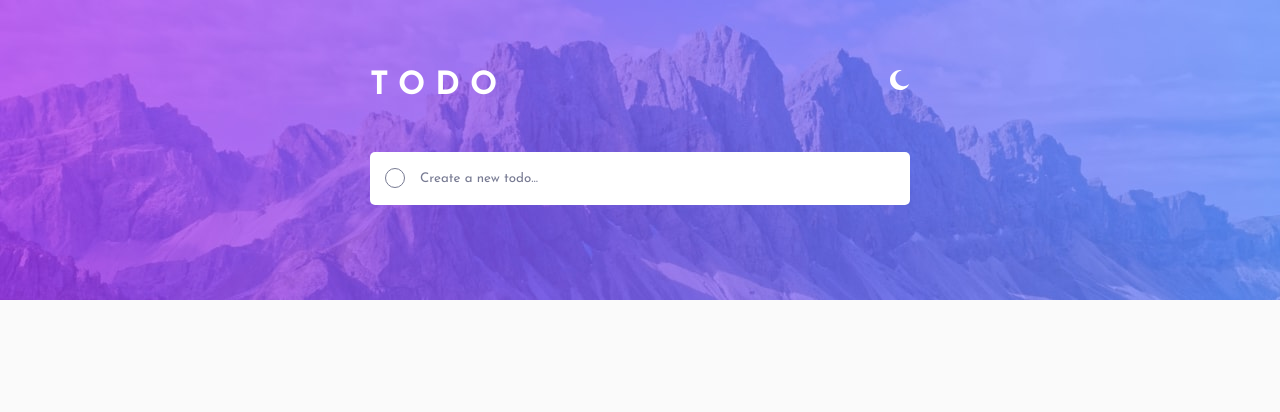
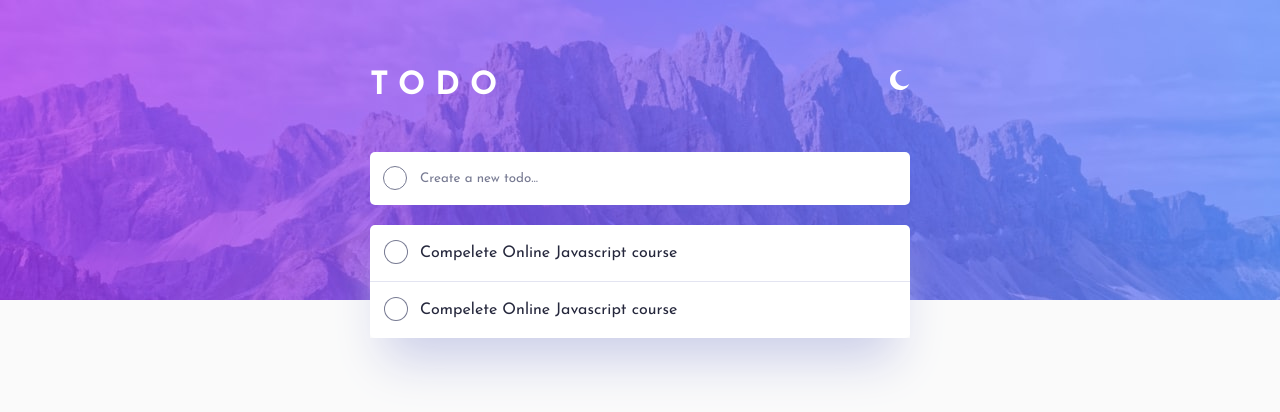
Before and after one commit to barzin144/FrontEndMentor-Todo-App, a React app: page / in a window 1280 px wide. Shown: the top 412 px of the page. Built offline with nearby package versions, Linux system fonts and the light colour scheme.

Commit message:
add list items

```diff
--- a/src/components/app.jsx
+++ b/src/components/app.jsx
@@ -2,6 +2,7 @@ import React from "react";
 import Header from "./header";
 import Hero from "./hero";
 import Input from "./input";
+import TodoList from "./todoList";
 
 const App = () => {
     const [theme, setTheme] = React.useState('light');
@@ -19,6 +20,7 @@ const App = () => {
                 <div className="container">
                     <Header themeSwicher={themeSwicher} />
                     <Input />
+                    <TodoList/>
                 </div>
                 <Hero />
             </div>
--- /dev/null
+++ b/src/components/todoItem.jsx
@@ -0,0 +1,27 @@
+import React from "react";
+
+const TodoItem = (props) => {
+    const [isChecked, setIsChecked] = React.useState(false);
+    const checkboxClickHandler = () => {
+        if (isChecked) {
+            setIsChecked(false);
+        }
+        else{
+            setIsChecked(true);
+        }
+    }
+    return (
+        <div className="todoItem" onClick={checkboxClickHandler}>
+           <div className={`todoItem__checkbox ${isChecked ? "checked" : ''}`}>
+               <div className={`todoItem__checkbox-check ${isChecked ? "checked" : ''}`}></div>
+           </div>
+           <div className={`todoItem__text ${isChecked ? "checked" : ''}`}>
+               <span>
+                   Compelete Online Javascript course
+               </span>
+           </div>
+        </div>
+    );
+};
+
+export default TodoItem;
--- /dev/null
+++ b/src/components/todoList.jsx
@@ -0,0 +1,14 @@
+import React from "react";
+import TodoItem from "./todoItem";
+
+const TodoList = () => {
+    return (
+        <div className="todoList">
+            <TodoItem />
+            <TodoItem />
+
+        </div>
+    );
+};
+
+export default TodoList;
--- a/src/styles/_color-themes.scss
+++ b/src/styles/_color-themes.scss
@@ -1,6 +1,8 @@
 $themes: (
 	light:(
 			backgroundColor: $Very_Light_Gray,
+			todoItemBorderColor:$Light_Gray_Color,
+			boxShadowColor:$Light_Grayish_Blue,
 			inputBackground:White,
 			inputTextColor: $Very_Dark_Desaturated_Blue,
 			heroImage: url('../images/bg-desktop-light.jpg'),
@@ -9,6 +11,8 @@ $themes: (
 		),
 	dark:(
 			backgroundColor: $Very_Dark_Blue,
+			todoItemBorderColor:$Dark_Gray_Color,
+			boxShadowColor:$Very_Very_Dark_Blue,
 			inputBackground: $Very_Dark_Desaturated_Blue,
 			inputTextColor: $Very_Light_Gray,
 			heroImage: url('../images/bg-desktop-dark.jpg'),
--- a/src/styles/_input.scss
+++ b/src/styles/_input.scss
@@ -26,12 +26,12 @@ input {
 	position: relative;
 	&::before {
 		position: absolute;
-		top: pxToRem(16);
-		left: pxToRem(15);
+		top: pxToRem(14);
+		left: pxToRem(13);
 		content: "";
 		border: 1px solid $Dark_Grayish_Blue;
 		border-radius: 50%;
-		width: pxToRem(18);
-		height: pxToRem(18);
+		width: pxToRem(22);
+		height: pxToRem(22);
 	}
 }
--- /dev/null
+++ b/src/styles/_todoItem.scss
@@ -0,0 +1,85 @@
+.todoItem {
+	position: relative;
+	padding: pxToRem(20) pxToRem(15) pxToRem(20) pxToRem(50);
+	&:first-child {
+		border-top-left-radius: 5px;
+		border-top-right-radius: 5px;
+	}
+	&:last-child {
+		border-bottom-left-radius: 5px;
+		border-bottom-right-radius: 5px;
+	}
+	transition: all 400ms ease-in-out;
+	@include themed() {
+		&:not(:last-child) {
+			border-bottom: 1px solid t('todoItemBorderColor');
+		}
+
+		background-color: t('inputBackground');
+		color: t('inputTextColor');
+	}
+
+	&__checkbox {
+		position: absolute;
+		width: pxToRem(24);
+		height: pxToRem(24);
+		border-radius: 50%;
+		background: $Dark_Grayish_Blue;
+		top: pxToRem(15);
+		left: pxToRem(14);
+		cursor: pointer;
+
+		&:hover {
+			&::before {
+				opacity: 1;
+			}
+		}
+		&.checked {
+			&::before {
+				opacity: 1;
+			}
+		}
+		&::before {
+			content: "";
+			position: absolute;
+			width: pxToRem(24);
+			height: pxToRem(24);
+			border-radius: 50%;
+			background-image: $Check_Background;
+			top: 0;
+			left: 0;
+			opacity: 0;
+			transition: opacity 400ms ease-in-out;
+		}
+
+		&-check {
+			position: absolute;
+			width: pxToRem(22);
+			height: pxToRem(22);
+			border-radius: 50%;
+			@include themed() {
+				background: t('inputBackground');
+			}
+			top: pxToRem(1);
+			left: pxToRem(1);
+			transition: background-color 400ms ease-in-out;
+
+			&.checked {
+				background: url(../images/icon-check.svg) center center no-repeat;
+				background-size: 50%;
+			}
+		}
+	}
+	&__text {
+		cursor: pointer;
+		text-decoration: none;
+
+		&.checked {
+			> span {
+				color: $Dark_Grayish_Blue;
+				text-decoration: line-through;
+				transition: all 400ms ease-in-out;
+			}
+		}
+	}
+}
--- /dev/null
+++ b/src/styles/_todoList.scss
@@ -0,0 +1,8 @@
+.todoList {
+	padding-top: pxToRem(20);
+	transition: box-shadow 400ms ease-in-out;
+
+	@include themed() {
+		box-shadow: 0px 35px 50px -15px t('boxShadowColor');
+	}
+}
--- a/src/styles/_variables.scss
+++ b/src/styles/_variables.scss
@@ -1,6 +1,9 @@
 //Colors
 $Bright_Blue: hsl(220, 98%, 61%);
-$Check_Background: linear-gradient hsl(192, 100%, 67%) to hsl(280, 87%, 65%);
+$Check_Background: linear-gradient(to bottom right, hsl(192, 100%, 67%), hsl(280, 87%, 65%));
+
+$Light_Gray_Color: #e3e4f1;
+$Dark_Gray_Color: #393a4b;
 
 $Very_Light_Gray: hsl(0, 0%, 98%);
 $Very_Light_Grayish_Blue: hsl(236, 33%, 92%);
@@ -14,6 +17,7 @@ $Light_Grayish_Blue: hsl(234, 39%, 85%);
 $Light_Grayish_Blue_Hover: hsl(236, 33%, 92%);
 $Dark_Grayish_Blue: hsl(234, 11%, 52%);
 $Very_Dark_Grayish_Blue: hsl(233, 14%, 35%);
+$Very_Very_Dark_Blue: hsla(0, 0%, 0%, 0.5);
 
 //Fonts
 $font_sm: pxToRem(14);
--- a/src/styles/style.scss
+++ b/src/styles/style.scss
@@ -7,3 +7,5 @@
 @import "header";
 @import "hero";
 @import "input";
+@import "todoList";
+@import "todoItem";
```
